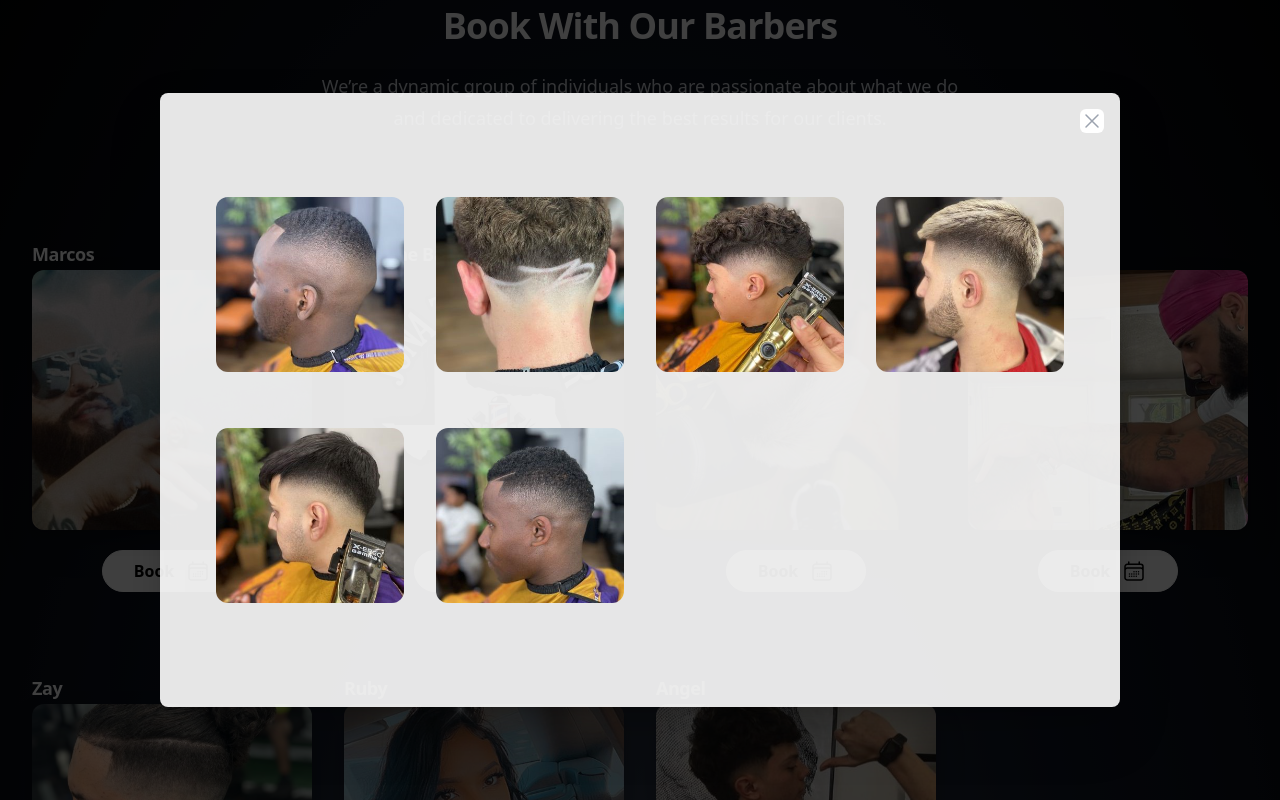
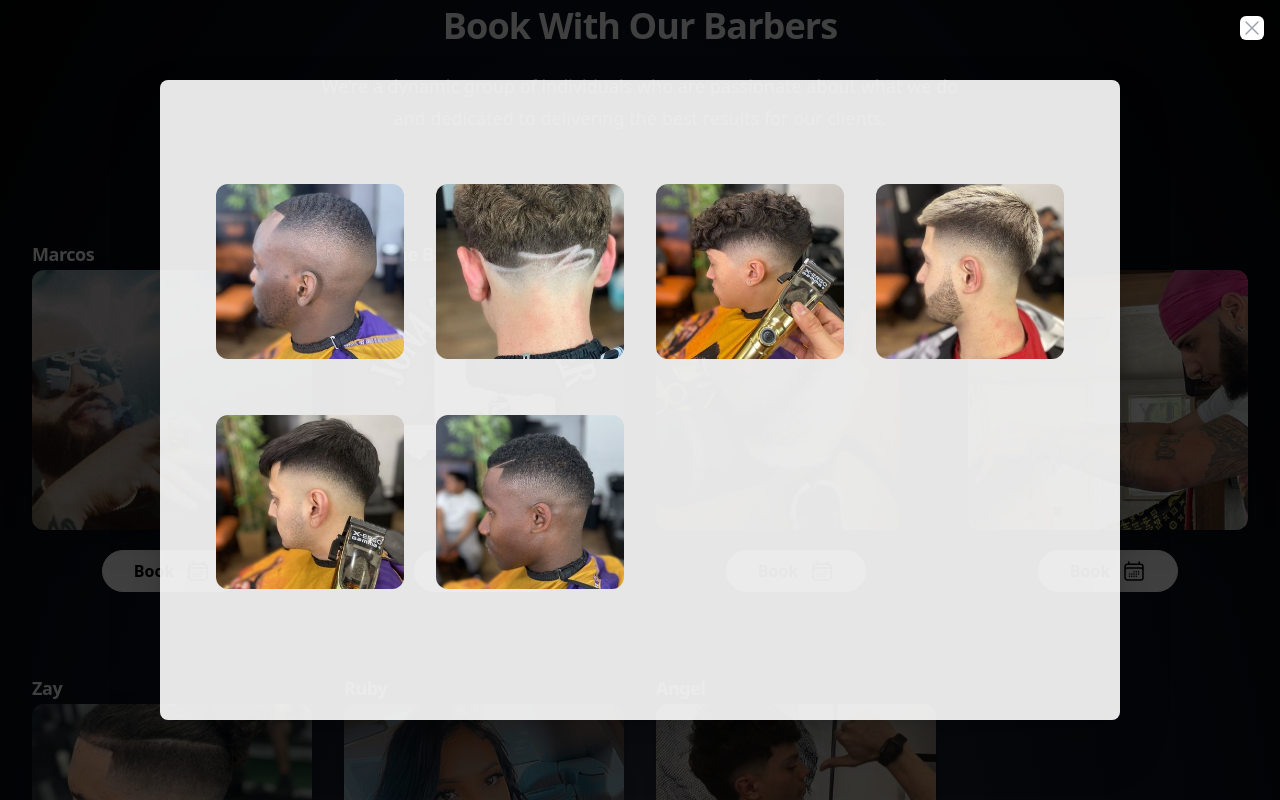
Before and after one commit to Rojis47/OnlyFades, a React (Vite) app: page / in a window 1280 px wide. Both pictures are taken after a click on the picture 172 px from the left and 1290 px from the top of the page. Shown: the part 890-1690 px from the top of the page. Built offline with nearby package versions, Linux system fonts and the light colour scheme.

Commit message:
change modal

```diff
--- a/src/components/ImageGallery.jsx
+++ b/src/components/ImageGallery.jsx
@@ -34,6 +34,15 @@ function ImageGallery({ open, setOpen, barber }) {
 
         <div className="fixed inset-0 z-10 overflow-y-auto">
           <div className="flex items-end justify-center min-h-full p-4 text-center sm:items-center sm:p-0">
+            <div className="absolute top-0 right-0 block pt-4 pr-4 sm:block">
+              <button
+                type="button"
+                className="text-gray-400 bg-white rounded-md outline-none hover:text-gray-500"
+                onClick={() => setOpen(false)}
+              >
+                <XMarkIcon className="w-6 h-6" />
+              </button>
+            </div>
             <Transition.Child
               as={Fragment}
               enter="ease-out duration-300"
@@ -44,19 +53,9 @@ function ImageGallery({ open, setOpen, barber }) {
               leaveTo="opacity-0 translate-y-4 sm:translate-y-0 sm:scale-95"
             >
               <Dialog.Panel
-                style={{ width: '75vw' }}
-                className="relative px-4 pb-4 overflow-hidden text-left transition-all transform bg-white rounded-lg shadow-xl bg-opacity-90 drop-shadow-2xl sm:my-8 sm:p-6"
+                style={{ width: '75vw', height: '80vh' }} // Define a fixed height, you can adjust the '80vh' as per your requirement
+                className="relative px-4 pb-4 overflow-auto text-left transition-all transform bg-white rounded-lg shadow-xl bg-opacity-90 drop-shadow-2xl sm:my-8 sm:p-6"
               >
-                <div className="absolute top-0 right-0 block pt-4 pr-4 sm:block">
-                  <button
-                    type="button"
-                    className="text-gray-400 bg-white rounded-md outline-none hover:text-gray-500"
-                    onClick={() => setOpen(false)}
-                  >
-                    <XMarkIcon className="w-6 h-6" />
-                  </button>
-                </div>
-
                 <div className="px-6 mx-auto max-w-7xl lg:px-8">
                   <ul
                     role="list"
```
